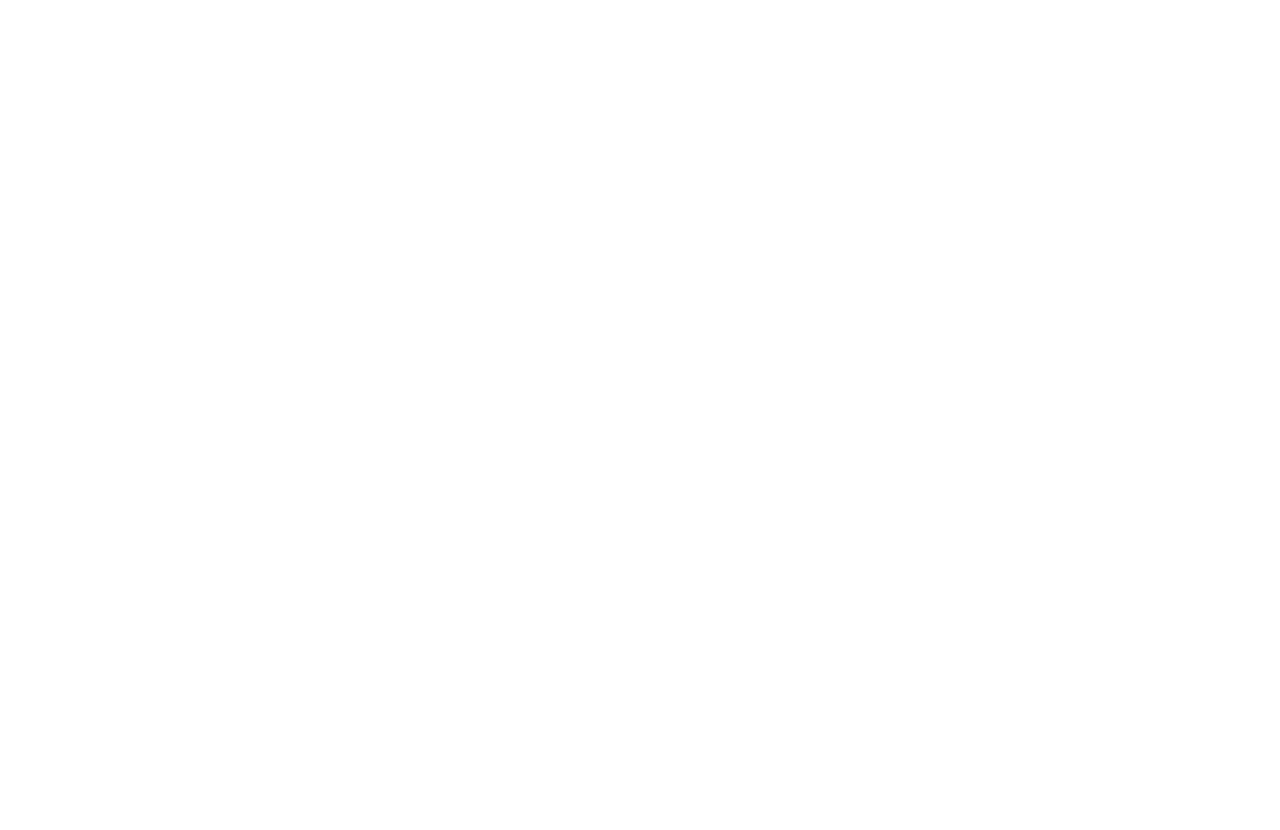
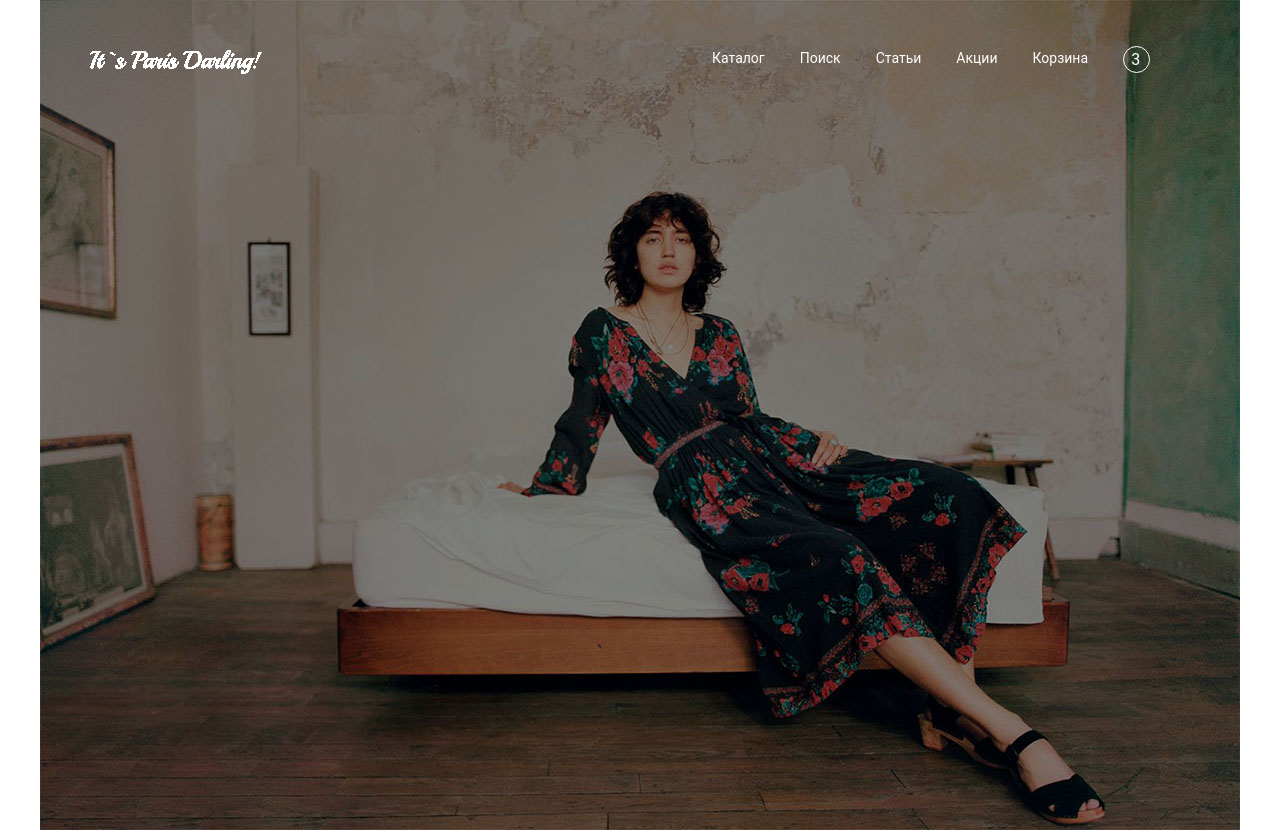
Before and after one commit to SergioPonomarev/its_paris_darling, a plain HTML site: page index.html in a window 1280 px wide. Before the commit the page ends 800 px from the top, so only its background shows below. Drawn offline with Linux system fonts and the light colour scheme.

Commit message:
added header, main menu and basket

```diff
--- a/index.html
+++ b/index.html
@@ -6,6 +6,29 @@
     <link rel="stylesheet" href="main.css">
 </head>
 <body>
+<div class="mainwrap">
+    <div class="wrapper">
+        <header class="header">
+            <span class="logo">
+                <img src="images/logo.png" alt="Logo">
+            </span>
+            <div class="menuBasket">
+                 <ul class="menuHeader">
+                     <li><a href="">Каталог</a></li>
+                     <li><a href="">Поиск</a></li>
+                     <li><a href="">Статьи</a></li>
+                     <li><a href="">Акции</a></li>
+                     <li><a href="">Корзина</a></li>
+                 </ul>
 
+                <span class="basket">
+                    <p>3</p>
+                </span>
+            </div>
+            <br class="clear">
+
+        </header>
+    </div>
+</div>
 </body>
 </html>
--- a/main.css
+++ b/main.css
@@ -0,0 +1,73 @@
+* {
+    margin: 0;
+    padding: 0;
+}
+
+body {
+    font-family: 'Roboto', Verdana, sans-serif;
+}
+
+.clear {
+    clear: both;
+}
+
+.wrapper {
+    width: 1200px;
+    margin: 0 auto;
+}
+
+.header {
+    background: url(images/photoHeader.jpg) no-repeat;
+    height: 830px;
+}
+
+.logo {
+    margin: 50px;
+    display: inline-block;
+    float: left;
+}
+
+.menuBasket {
+    margin-top: 50px;
+    display: inline-block;
+    margin-left: 400px;
+}
+
+.menuHeader {
+    list-style: none;
+    display: inline-block;
+    float: left;
+}
+
+.menuHeader > li {
+    display: inline-block;
+    float: left;
+    font-size: 14px;
+    margin-right: 35px;
+}
+
+.menuHeader > li > a {
+    text-decoration: none;
+    color: #ffffff;
+}
+
+.menuHeader > li > a:hover {
+    text-decoration: underline;
+}
+
+.basket {
+    margin-top: -4px;
+    display: inline-block;
+    border: 1px solid white;
+    width: 25px;
+    border-radius: 50%;
+    height: 25px;
+    position: relative;
+}
+
+.basket > p {
+    position: absolute;
+    top: 10%;
+    left: 29%;
+    color: #ffffff;
+}
```
Also changed, not shown: images/logo.png (added), images/photoHeader.jpg (added).
